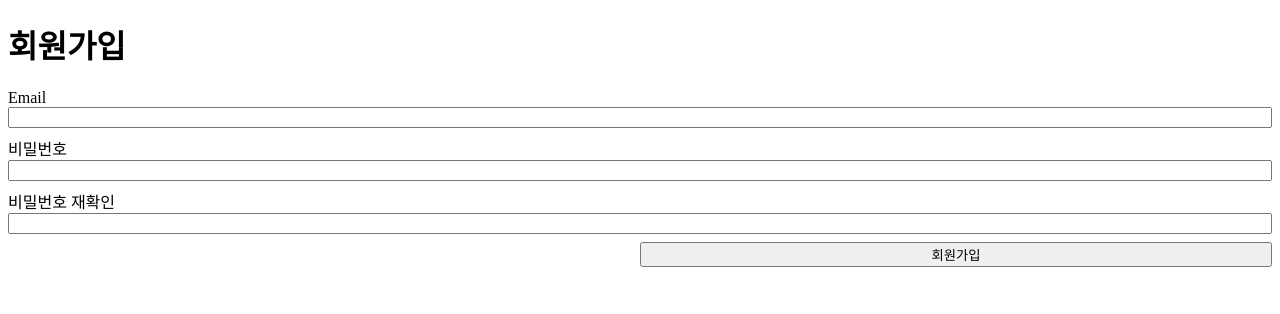
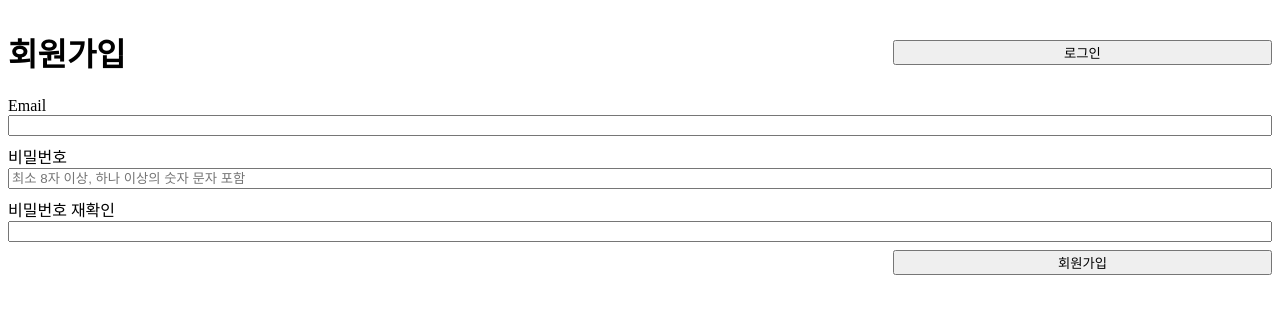
Before and after one commit to hautest/sns-front-vue, a Vue app: page /sign-up in a window 1280 px wide. Shown: the top 314 px of the page. Built offline with nearby package versions, Linux system fonts and the light colour scheme.

Commit message:
회원가입 구현

```diff
--- a/package.json
+++ b/package.json
@@ -11,6 +11,7 @@
     "lint": "eslint . --ext .vue,.js,.jsx,.cjs,.mjs,.ts,.tsx,.cts,.mts --fix --ignore-path .gitignore"
   },
   "dependencies": {
+    "axios": "^1.3.3",
     "pinia": "^2.0.28",
     "vue": "^3.2.45",
     "vue-router": "^4.1.6"
--- a/src/router/index.ts
+++ b/src/router/index.ts
@@ -1,6 +1,7 @@
 import { createRouter, createWebHistory } from "vue-router";
 import HomeView from "../views/HomeView.vue";
 import SignUp from "../views/SignUp.vue";
+import SignIn from "../views/SignIn.vue";
 
 const router = createRouter({
   history: createWebHistory(import.meta.env.BASE_URL),
@@ -15,6 +16,11 @@ const router = createRouter({
       name: "sign-up",
       component: SignUp,
     },
+    {
+      path: "/sign-in",
+      name: "sign-in",
+      component: SignIn,
+    },
   ],
 });
 
--- /dev/null
+++ b/src/views/SignIn.vue
@@ -0,0 +1,3 @@
+<script setup lang="ts"></script>
+
+<template>로그인</template>
--- a/src/views/SignUp.vue
+++ b/src/views/SignUp.vue
@@ -1,18 +1,37 @@
 <script setup lang="ts">
 import { ref } from "vue";
+import axios from "axios";
+import router from "@/router";
 
 const email = ref("");
 const password = ref("");
 const rePassword = ref("");
 
-const handleSubmit = (e: Event) => {
+const errorMessage = ref("");
+
+const handleSubmit = async (e: Event) => {
   e.preventDefault();
-  console.log(email.value, password.value, rePassword.value);
+  try {
+    await axios.post("http://localhost:8080/sign-up", {
+      email: email.value,
+      password: password.value,
+      rePassword: rePassword.value,
+    });
+    router.push("/");
+  } catch (error: any) {
+    errorMessage.value = error.response.data.message;
+  }
+};
+const handleRouteSignIn = () => {
+  router.push("/sign-in");
 };
 </script>
 
 <template>
-  <h1>회원가입</h1>
+  <header>
+    <h1>회원가입</h1>
+    <button @click="handleRouteSignIn">로그인</button>
+  </header>
   <form @submit="handleSubmit">
     <div>
       <label for="email">Email</label>
@@ -20,13 +39,19 @@ const handleSubmit = (e: Event) => {
     </div>
     <div>
       <label for="password">비밀번호</label>
-      <input id="password" />
+      <input
+        placeholder="최소 8자 이상, 하나 이상의 숫자 문자 포함"
+        v-model="password"
+        id="password"
+        type="password"
+      />
     </div>
     <div>
       <label for="rePassword">비밀번호 재확인</label>
-      <input id="rePassword" />
+      <input type="password" v-model="rePassword" id="rePassword" />
     </div>
     <div class="submitButton">
+      <span>{{ errorMessage }}</span>
       <button>회원가입</button>
     </div>
   </form>
@@ -43,11 +68,21 @@ div {
   flex-direction: column;
 }
 button {
-  width: 50%;
+  width: 30%;
 }
 .submitButton {
   display: flex;
   flex-direction: row;
-  justify-content: flex-end;
+  justify-content: space-between;
+  align-items: center;
+}
+span {
+  color: red;
+}
+header {
+  width: 100%;
+  display: flex;
+  justify-content: space-between;
+  align-items: center;
 }
 </style>
```
Also changed, not shown: 1 other file (tests, documents, lock files or other folders).
